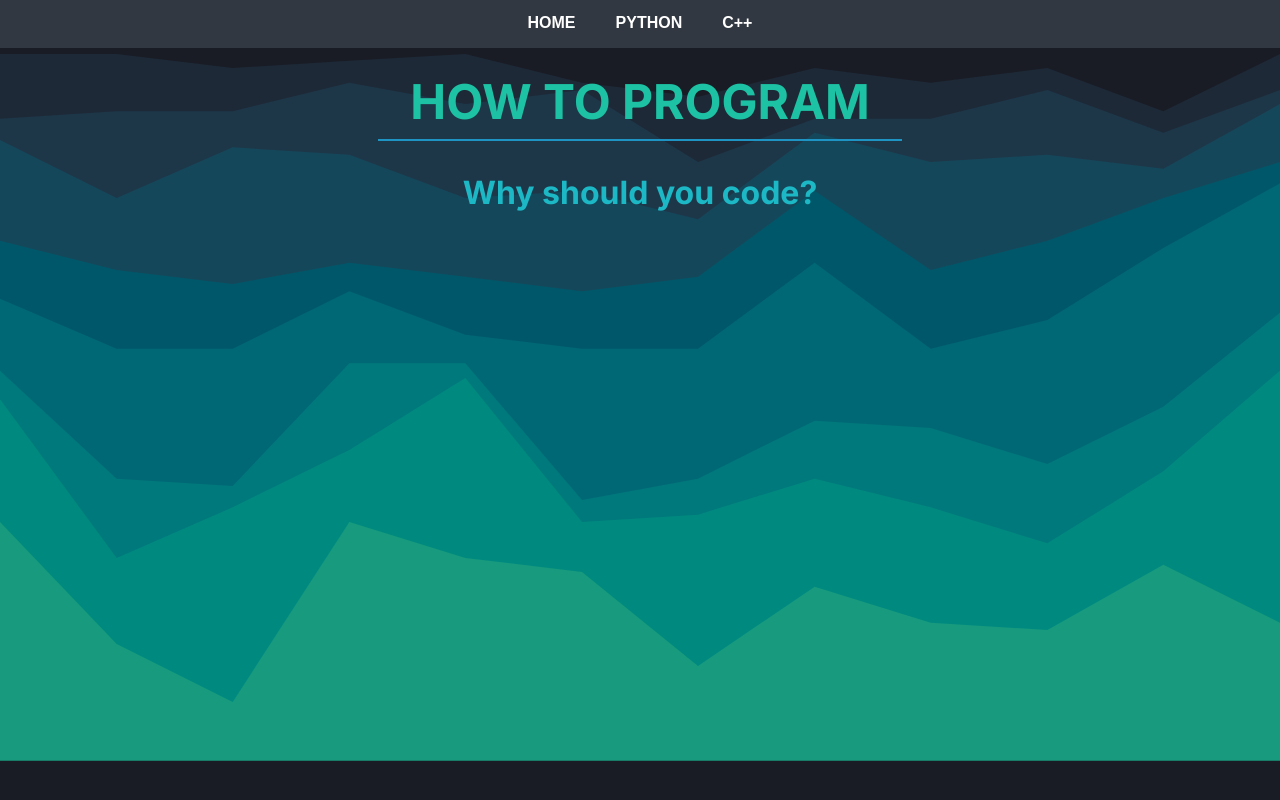
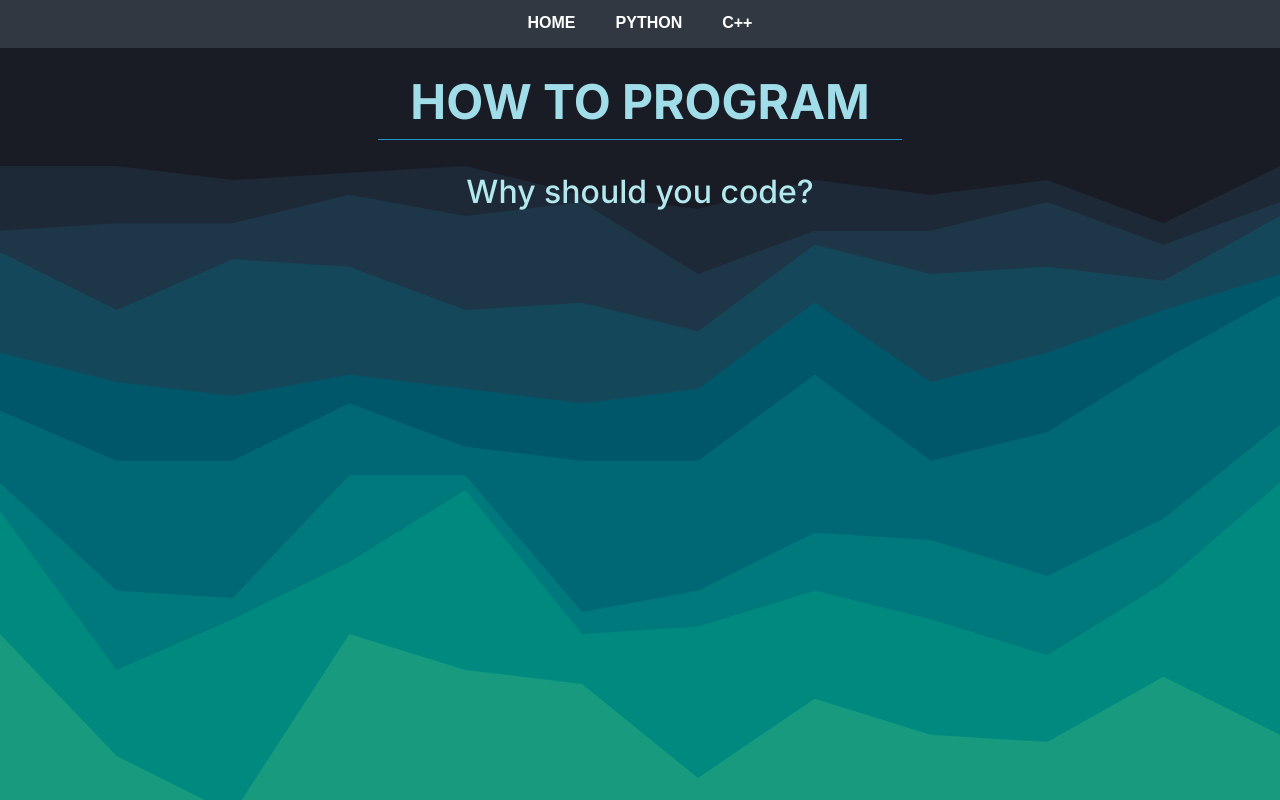
Before and after one commit to Trian9leMan/HOW-TO-PROGRAM, a Vue app: page /cpp in a window 1280 px wide. Built offline with nearby package versions, Linux system fonts and the light colour scheme.

Commit message:
Made things slightly less of an eyesore

```diff
--- a/src/Home.vue
+++ b/src/Home.vue
@@ -9,7 +9,7 @@ import Background from './components/Background.vue'
     <main>
         <h2 class="heading">Why should you code?</h2>
     </main>
-    <Background src="src/assets/backgrounds/stacked waves 1.svg" />
+    <Background src="src/assets/backgrounds/stacked waves 1.svg" style="top: 7rem;" />
 </template>
 
 <style scoped>
--- a/src/globals.css
+++ b/src/globals.css
@@ -2,9 +2,9 @@
 @import url('https://fonts.googleapis.com/css2?family=Inter:ital,opsz,wght@0,14..32,100..900;1,14..32,100..900&display=swap');
 
 @keyframes changeColour {
-    0% { color: var(--accent-colour); }
-    50% { color: var(--primary); }
-    100% { color: var(--accent-colour); }
+    0% { color: #54add6; }
+    50% { color: var(--heading-colour); }
+    100% { color: #54add6; }
 }
 
 @keyframes changeBorderColour {
@@ -20,7 +20,7 @@
     --text-colour: #eee;
     --navbar-background: #323841;
     --navbar-text: #fff;
-    --heading-colour: #1db8c6;
+    --heading-colour: #b3e9ee;
 }
 
 * {
@@ -47,6 +47,7 @@ h5,
 h6 {
     font-family: 'Inter', sans-serif;
     color: var(--heading-colour);
+    font-weight: 500;
 }
 
 #title {
@@ -55,12 +56,10 @@ h6 {
     font-weight: bold;
     text-transform: uppercase;
     font-size: 3rem;
-    /* mask-image: linear-gradient(90deg,var(--accent-colour) 0%, var(--primary) 100%);
-    -webkit-mask-image: linear-gradient(90deg,var(--accent-colour) 0%, var(--primary) 100%); */
     display: flex;
     justify-self: center;
     align-self: center;
     padding: 0.5rem 2rem;
-    border-bottom: solid 0.125rem var(--accent-colour);
-    animation: changeColour 15s infinite, changeBorderColour 15s infinite;
+    border-bottom: solid calc(1 / 16 * 1rem) var(--accent-colour);
+    animation: changeColour 20s infinite, changeBorderColour 15s infinite;
 }
```
